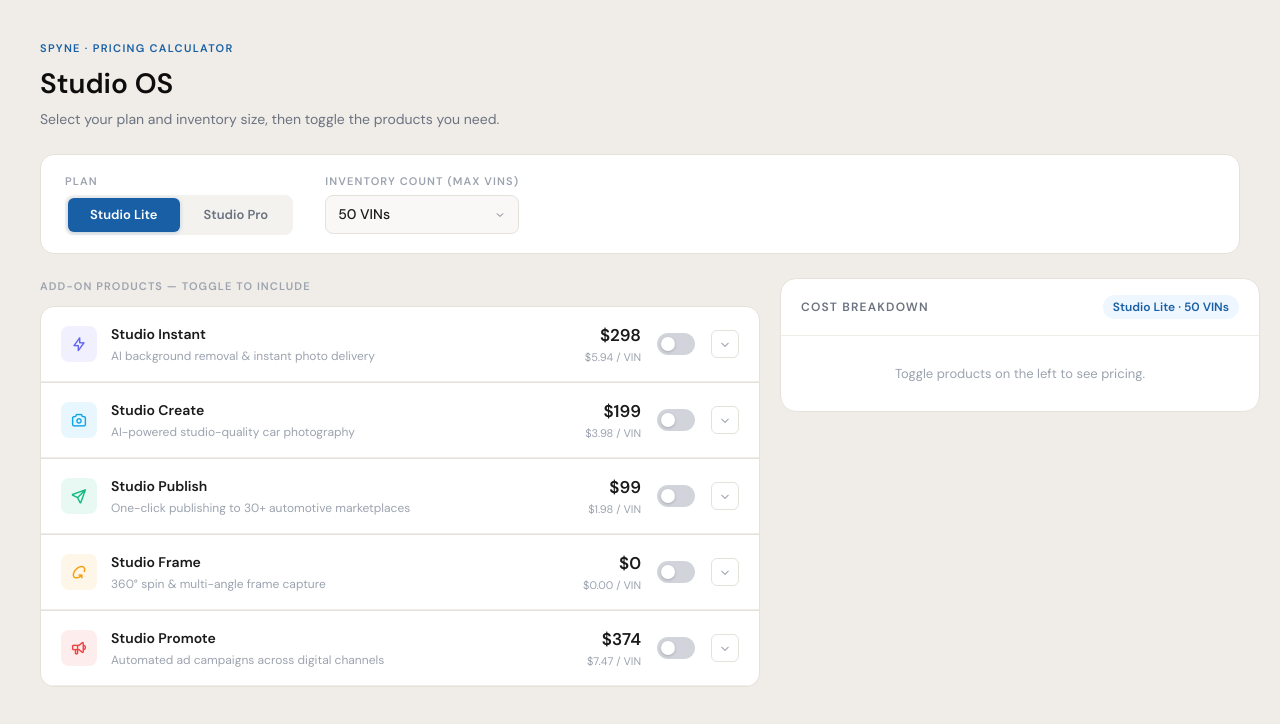
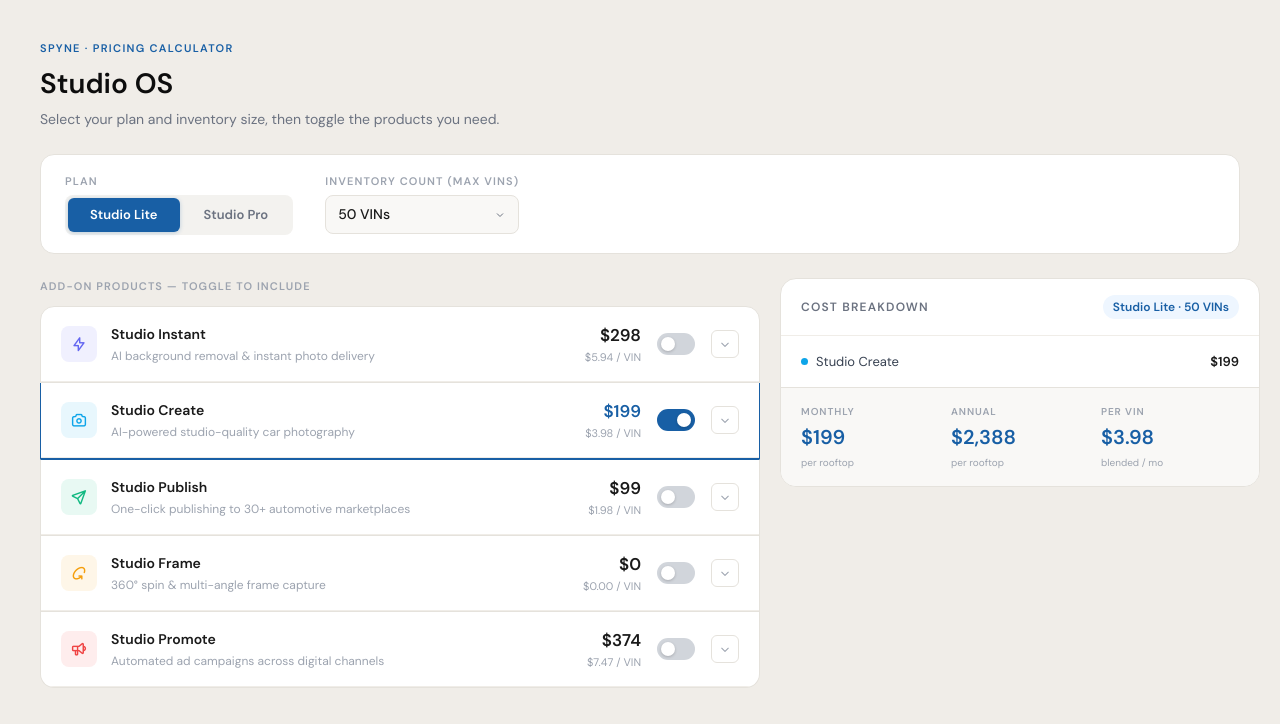
Before and after one commit to Product14/Pricing_plan_updated, a Next.js app: page /studio-os in a window 1280 px wide. Shown: the top 724 px of the page. Built offline with nearby package versions, Linux system fonts and the light colour scheme.

Commit message:
Default Studio Create to selected

```diff
--- a/src/components/StudioOSCalculator.tsx
+++ b/src/components/StudioOSCalculator.tsx
@@ -57,7 +57,7 @@ type ProductId = (typeof PRODUCTS)[number]["id"];
 export default function StudioOSCalculator() {
   const [plan, setPlan] = useState<Plan>("lite");
   const [vins, setVins] = useState<VinTier>(50);
-  const [enabled, setEnabled] = useState<Set<ProductId>>(new Set());
+  const [enabled, setEnabled] = useState<Set<ProductId>>(new Set(["create"] as ProductId[]));
   const [expanded, setExpanded] = useState<Set<ProductId>>(new Set());
 
   const toggleProduct = (id: ProductId) => {
```
